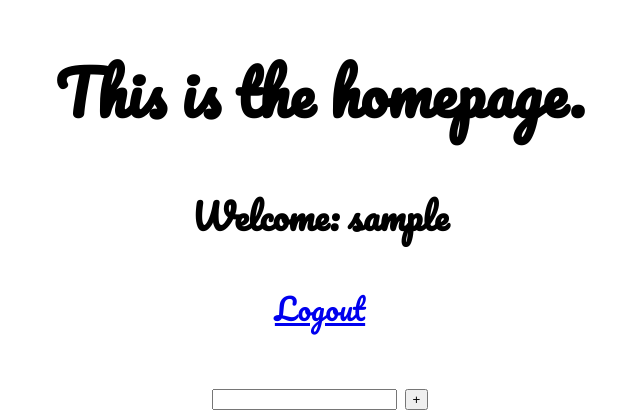
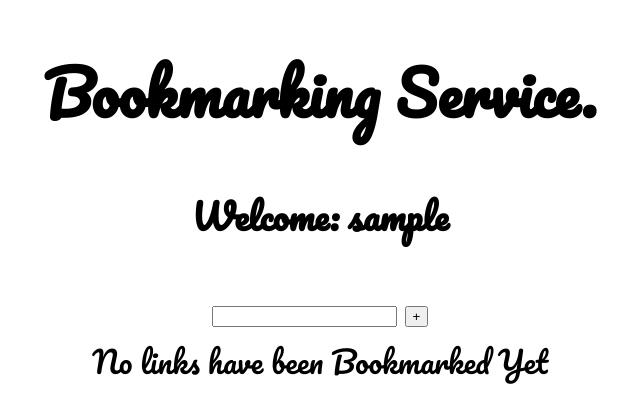
Before and after one commit to tsantos301/466_assignment2_p1, a PHP site: page / in a window 1280 px wide. Shown: the top 419 px of the page, without its empty margins (320-960 px from the left). Run offline with PHP 8.4, Linux system fonts and the light colour scheme; the visitor is signed in with stand-in values (Sample User, id 1); data that the repository does not hold is empty.

Commit message:
visual changes

```diff
--- a/PHP_SQL_Database/index.php
+++ b/PHP_SQL_Database/index.php
@@ -31,7 +31,7 @@ if(isset($_GET['logout'])){
 </head>
 
 <body>
-  <h1>This is the homepage.</h1>
+  <h1>Bookmarking Service.</h1>
 
   <?php if(isset($_SESSION['success'])) : ?>
 
@@ -54,9 +54,6 @@ if(isset($_GET['logout'])){
                             echo $username;
 
                           ?></strong></h3>
-      <!--<button onclick="location.href="index.html?logout='1'">Logout</button>-->
-      <!--    <button>Logout<a href="index.php?logout='1'" target="_blank"></a></button>-->
-      <p><a href="index.php?logout='1'">Logout</a></p>
 
       <form action="index.php" method="post">
           <input type="text" name="urlSTRING" required/>
@@ -75,7 +72,7 @@ if(isset($_GET['logout'])){
           }
           unset($_POST);
           header("Location:index.php");
-         // getList($db,$username);
+          // getList($db,$username);
 
 
       }
@@ -99,10 +96,10 @@ if(isset($_GET['logout'])){
           if (mysqli_num_rows($result) > 0) {
               // output data of each row
               while($row = mysqli_fetch_assoc($result)) {
-              $print = $row['url'];
-              $fullLink = "http://".$row['url'];
-              //echo "Link: <a>" . $row['url']. "</a><br>";
-              echo "<a target=\"_blank\" href='".$fullLink."'>$print</a><br>";
+                  $print = $row['url'];
+                  $fullLink = "http://".$row['url'];
+                  //echo "Link: <a>" . $row['url']. "</a><br>";
+                  echo "<a target=\"_blank\" href='".$fullLink."'>$print</a><br>";
               }
           } else {
               echo "No links have been Bookmarked Yet";
@@ -128,6 +125,14 @@ if(isset($_GET['logout'])){
 
       ?>
 
+      <!--    ~~~~~~~~~~~Logout ~~~~~~~~~~~-->
+
+      <!--<button onclick="location.href="index.html?logout='1'">Logout</button>-->
+      <!--    <button>Logout<a href="index.php?logout='1'" target="_blank"></a></button>-->
+      <p><a href="index.php?logout='1'">Logout</a></p>
+
+
+
 
 
   <?php endif ?>
```
Also changed, not shown: 1 other file.
